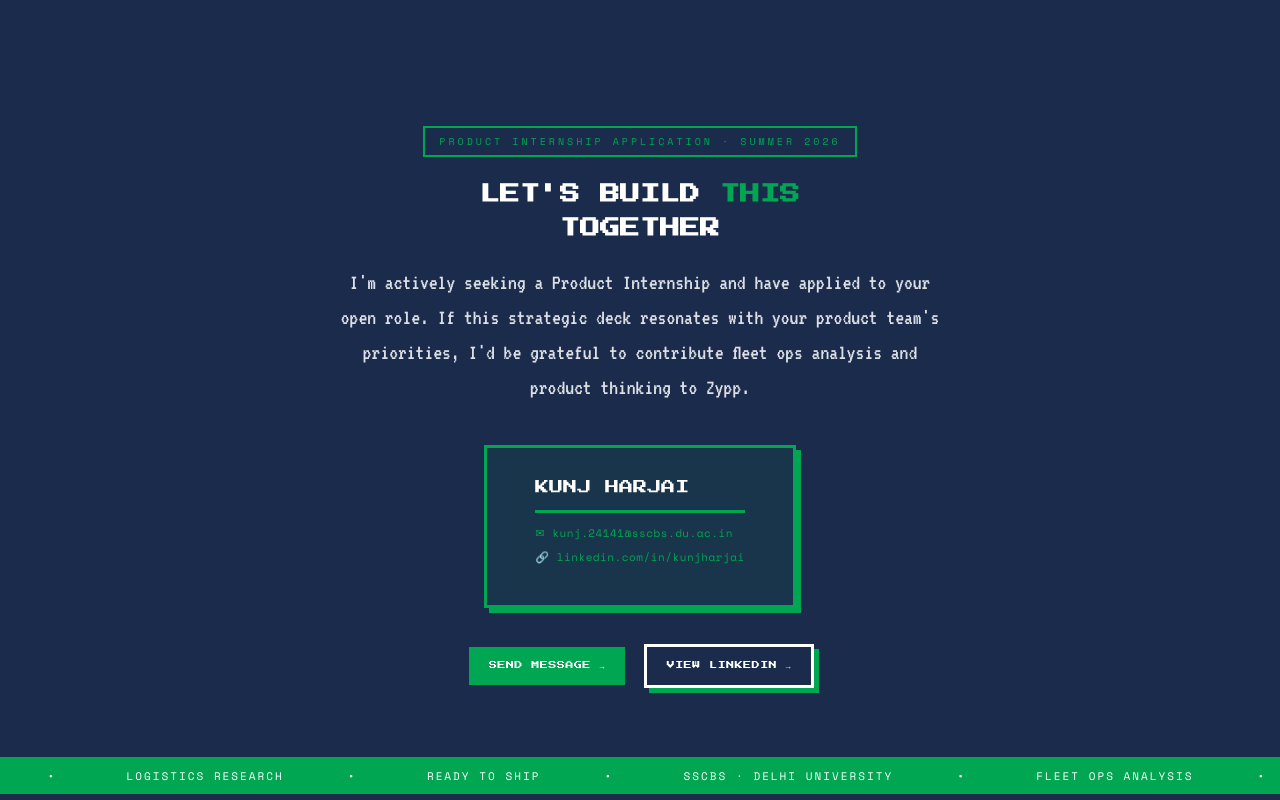
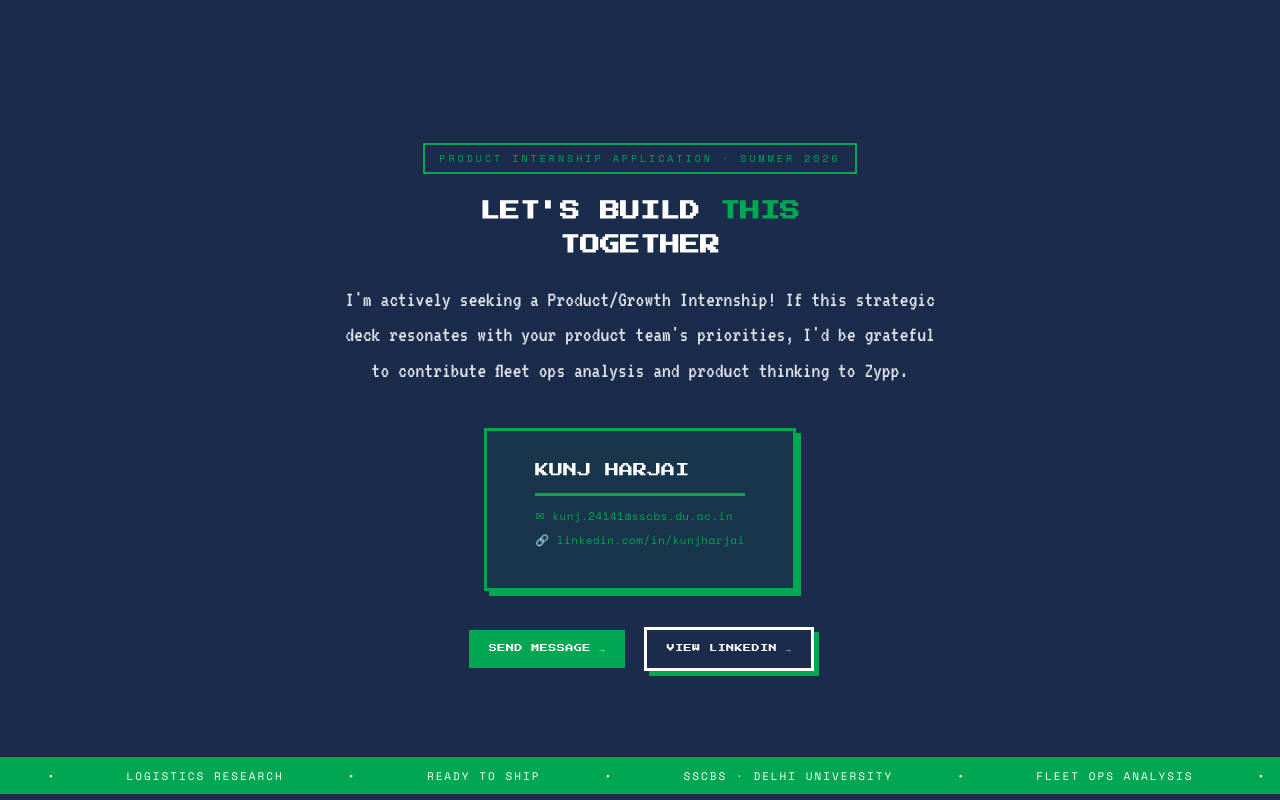
Before and after one commit to ClouuuuuDDD/Zypp_Fleetease.ai, a plain HTML site: page index.html in a window 1280 px wide. Shown: the part 4393-5193 px from the top of the page. Drawn offline with nearby package versions, Linux system fonts and the light colour scheme.

Commit message:
Update internship application text in index.html

```diff
--- a/index.html
+++ b/index.html
@@ -1018,7 +1018,7 @@
   <div class="cta-eyebrow reveal">PRODUCT INTERNSHIP APPLICATION · SUMMER 2026</div>
   <h1 class="cta-h1 reveal d1">LET'S BUILD <span>THIS</span><br>TOGETHER</h1>
   <p class="cta-body reveal d2">
-    I'm actively seeking a Product Internship and have applied to your open role.
+    I'm actively seeking a Product/Growth Internship!
     If this strategic deck resonates with your product team's priorities,
     I'd be grateful to contribute fleet ops analysis and product thinking to Zypp.
   </p>
```
